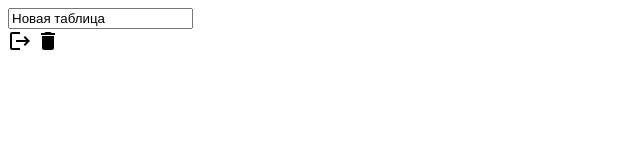
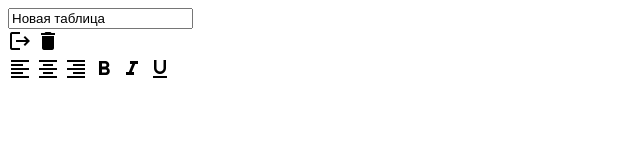
Before and after one commit to net1984master/excel, a website: page src/index.html in a window 1280 px wide. Shown: the whole page, without its empty margins (0-640 px from the left). Drawn offline with Linux system fonts and the light colour scheme.

Commit message:
стиль toolbar

```diff
--- a/src/index.html
+++ b/src/index.html
@@ -18,7 +18,12 @@
             </div>
 
             <div class="excel__toolbar">
-
+                <span class="material-icons button">format_align_left</span>
+                <span class="material-icons button">format_align_center</span>
+                <span class="material-icons button">format_align_right</span>
+                <span class="material-icons button">format_bold</span>
+                <span class="material-icons button">format_italic</span>
+                <span class="material-icons button">format_underlined</span>
             </div>
 
             <div class="excel__formula">
--- a/src/scss/_variables.scss
+++ b/src/scss/_variables.scss
@@ -1,2 +1,3 @@
 $header-height: 34px;
+$toolbar-height: 40px;
 $border-color: #c0c0c0;
--- a/src/scss/toolbar.scss
+++ b/src/scss/toolbar.scss
@@ -1,5 +1,15 @@
 @import "mixins";
 @import "variables";
 .excel__toolbar {
-
+  position: absolute;
+  left: 0;
+  right: 0;
+  top: $header-height;
+  height: $toolbar-height;
+  padding: 7px 10px;
+  border-top: 1px solid $border-color;
+  border-bottom: 1px solid $border-color;
+  & .button {
+    @include button(green);
+  }
 }
```
